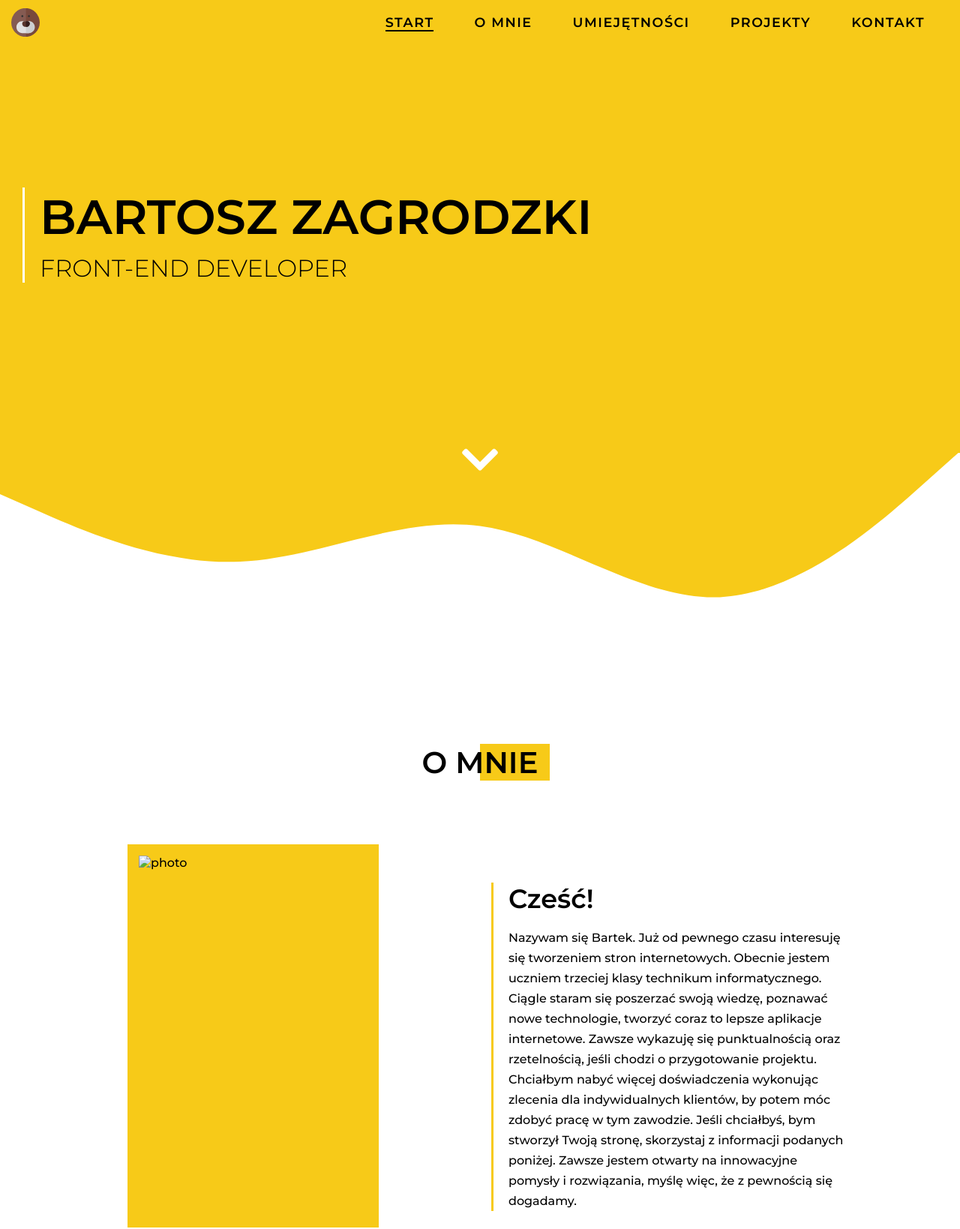
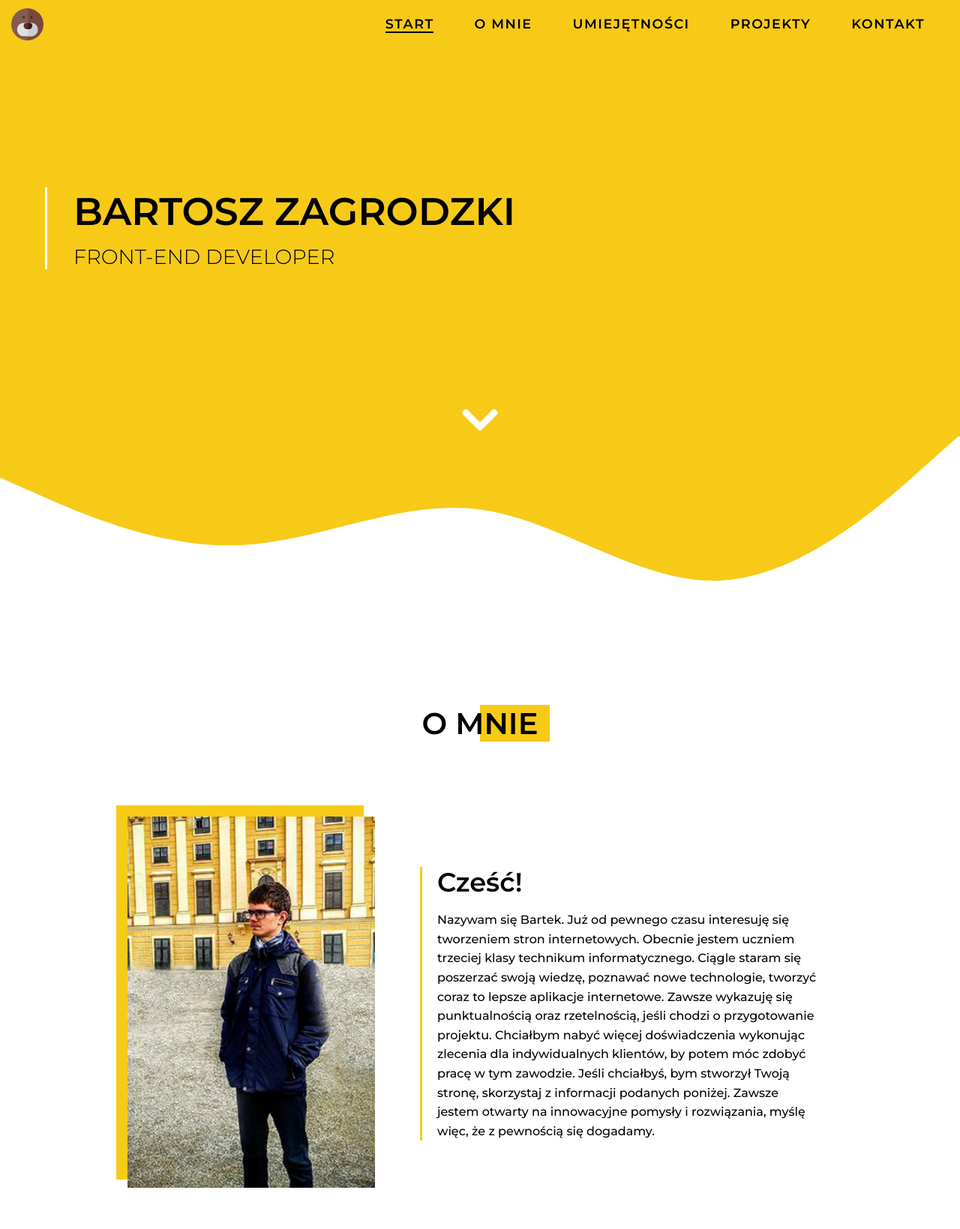
Before and after one commit to Bartek532/portfolio, a plain HTML site: page index.html in a window 1280 px wide. Shown: the top 1639 px of the page at 75% size. Drawn offline with nearby package versions, Linux system fonts and the light colour scheme; files whose address does not match are found by name; a web font is replaced by a local one.

Commit message:
fix about section

```diff
--- a/index.html
+++ b/index.html
@@ -64,8 +64,9 @@
       </div>
 
       <div class="home__icon">
-        <a href="#about" class="home__icon__item"
-          ><i class="fas fa-chevron-down"></i
+        <a href="#about" class="home__icon__item">
+          <span class="sr-only">link to about section</span>
+          <i class="fas fa-chevron-down"></i
         ></a>
       </div>
     </section>
@@ -84,7 +85,7 @@
       </div>
       <div class="info">
         <div class="info__image" data-aos="fade-down">
-          <img src="./Gallery/front-image.jpg" alt="photo" />
+          <img src="./images/front-image.jpg" alt="my photo" />
         </div>
         <div class="info__description" data-aos="fade-up">
           <h3 class="info__description__title">Cześć!</h3>
@@ -109,6 +110,7 @@
       <div class="header">
         <h2 class="header__title">umiejętności</h2>
       </div>
+      <!--
       <div class="info">
         <ul class="info__grid" data-aos="fade-right">
           <li class="info__grid__field">
@@ -180,6 +182,7 @@
           </div>
         </div>
       </div>
+      -->
     </section>
 
     <section class="work" id="projects">
--- a/styles/about.scss
+++ b/styles/about.scss
@@ -1,7 +1,8 @@
 .about {
-	padding: 50px 30px 80px 30px;
-	@include flex(center, center);
+  padding: 20px 30px 80px 30px;
+  @include flex;
   flex-flow: column wrap;
+  width: 100%;
 
   .header {
     margin: 50px auto 50px auto;
@@ -19,16 +20,18 @@
   }
 
   .info {
-		@include flex(center, center);
-		flex-flow: column wrap;
+    @include flex;
+    flex-wrap: wrap;
     padding: 40px auto;
+    width: 100%;
 
     &__image {
-			width: 250px;
-			height: 381px;
-			margin: 10px auto;
+      aspect-ratio: 6/9;
+      width: 80%;
+      max-width: 330px;
+      object-fit: contain;
       position: relative;
-			z-index: 3;
+      margin: 20px 0;
 
       img {
         width: 100%;
@@ -43,12 +46,13 @@
     &__description {
       margin-top: 50px;
       padding: 0 20px;
+      width: 100%;
+      max-width: 550px;
       border-left: 3px solid $main-color;
-			width: 350px;
-			line-height: 27px;
+      line-height: 1.6rem;
 
       &__title {
-				font-size: 2.2em;
+        font-size: 2.2rem;
         font-weight: bold;
         margin: 8px 0 25px 0;
       }
@@ -56,47 +60,23 @@
   }
 }
 
-@media all and (max-width: 500px) {
-	.info__description {
-		width: 100%;
-	}
+@media all and (min-width: 1000px) {
+  .about .info {
+    padding: 30px 10px;
+    &__image {
+      margin-right: 60px;
     }
 
-@media all and (min-width: 824px) {
-	.about {
-		margin-top: 0px;
-
-		.info {
-			flex-flow: row nowrap;
-			padding: 40px 60px;
-
     &__description {
-				font-size: 1em;
-				margin: 0 40px;
-			}
+      margin: 0;
     }
   }
 }
 
-@media all and (min-width: 1000px) {
+@media all and (min-width: 1400px) {
   .about .info {
-		&__description {
-			width: 45%;
-		}
-
     &__image {
-			width: 335px;
-			height: 511px;
+      margin-right: 120px;
     }
   }
 }
-
-@media all and (min-width: 1365px) {
-	.about {
-		margin-top: -70px;
-	}
-
-	.about .info .info__description {
-		font-size: 1.2em;
-	}
-}
--- a/styles/header.scss
+++ b/styles/header.scss
@@ -16,13 +16,13 @@
 
     &__title {
       width: 70%;
-      margin-top: 10px;
+      margin-top: 13px;
       font-weight: 300;
     }
   }
 
   &__icon {
-    font-size: 2.5em;
+    font-size: 2.5rem;
     position: absolute;
     bottom: 20px;
     left: 0;
@@ -32,28 +32,44 @@
     animation: icon 1.5s ease-out infinite;
 
     &__item {
-      color: #fff;
+      color: $primary-white;
       cursor: pointer;
     }
   }
 }
 
-@media all and (min-width: 1000px) {
+@keyframes icon {
+  0% {
+    transform: translateY(0);
+  }
+
+  60% {
+    transform: translateY(-22px);
+  }
+
+  100% {
+    transform: translateY(0);
+  }
+}
+
+@media all and (min-width: 700px) {
   .home {
     &__text {
+      padding-left: 35px;
+      margin-left: 30px;
       &__name {
         width: 80%;
-        font-size: 4em;
+        font-size: 3.2rem;
       }
 
       &__title {
-        font-size: 2em;
+        font-size: 1.7rem;
       }
     }
 
     &__icon {
-      font-size: 3.5em;
-      margin-bottom: -75px;
+      font-size: 3.5rem;
+      bottom: -20px;
     }
   }
 }
@@ -62,14 +78,14 @@
   .home {
     &__text {
       padding-left: 50px;
-      margin-left: 20px;
+      margin-left: 40px;
 
       &__name {
-        font-size: 5em;
+        font-size: 4.7rem;
       }
 
       &__title {
-        font-size: 2.7em;
+        font-size: 2.7rem;
       }
     }
   }
--- a/styles/main.scss
+++ b/styles/main.scss
@@ -24,10 +24,6 @@ body {
   font-family: "Montserrat", sans-serif;
   box-sizing: border-box;
   -webkit-tap-highlight-color: rgba(0, 0, 0, 0);
-}
-
-*:focus {
-  outline: 0 none;
 }
 
 svg {
@@ -60,3 +56,67 @@ footer {
     }
   }
 }
+
+/*
+  Improved screen reader only CSS class
+  @author Gaël Poupard
+    @note Based on Yahoo!'s technique
+    @author Thierry Koblentz
+    @see https://developer.yahoo.com/blogs/ydn/clip-hidden-content-better-accessibility-53456.html
+  * 1.
+    @note `clip` is deprecated but works everywhere
+    @see https://developer.mozilla.org/en-US/docs/Web/CSS/clip
+  * 2.
+    @note `clip-path` is the future-proof version, but not very well supported yet
+    @see https://developer.mozilla.org/en-US/docs/Web/CSS/clip-path
+    @see http://caniuse.com/#search=clip-path
+    @author Yvain Liechti
+    @see https://twitter.com/ryuran78/status/778943389819604992
+  * 3.
+    @note preventing text to be condensed
+    author J. Renée Beach
+    @see https://medium.com/@jessebeach/beware-smushed-off-screen-accessible-text-5952a4c2cbfe
+    @note Drupal 8 goes with word-wrap: normal instead
+    @see https://www.drupal.org/node/2045151
+    @see http://cgit.drupalcode.org/drupal/commit/?id=5b847ea
+  * 4.
+    @note !important is important
+    @note Obviously you wanna hide something
+    @author Harry Roberts
+    @see https://csswizardry.com/2016/05/the-importance-of-important/
+*/
+
+.sr-only {
+  border: 0 !important;
+  clip: rect(1px, 1px, 1px, 1px) !important; /* 1 */
+  -webkit-clip-path: inset(50%) !important;
+  clip-path: inset(50%) !important; /* 2 */
+  height: 1px !important;
+  margin: -1px !important;
+  overflow: hidden !important;
+  padding: 0 !important;
+  position: absolute !important;
+  width: 1px !important;
+  white-space: nowrap !important; /* 3 */
+}
+
+/*
+  Use in conjunction with .sr-only to only display content when it's focused.
+  @note Useful for skip links
+  @see http://www.w3.org/TR/2013/NOTE-WCAG20-TECHS-20130905/G1
+  @note Based on a HTML5 Boilerplate technique, included in Bootstrap
+  @note Fixed a bug with position: static on iOS 10.0.2 + VoiceOver
+    @author Sylvain Pigeard
+    @see https://github.com/twbs/bootstrap/issues/20732
+*/
+.sr-only-focusable:focus,
+.sr-only-focusable:active {
+  clip: auto !important;
+  -webkit-clip-path: none !important;
+  clip-path: none !important;
+  height: auto !important;
+  margin: auto !important;
+  overflow: visible !important;
+  width: auto !important;
+  white-space: normal !important;
+}
--- a/styles/menu.scss
+++ b/styles/menu.scss
@@ -5,12 +5,12 @@
   top: 0;
   z-index: 100;
   @include flex(space-between, center);
-  padding: 5px 0px 5px 15px;
+  padding: 7px 0px 7px 15px;
   background-color: $main-color;
 
   &__logo {
-    width: 40px;
-    height: 40px;
+    width: 45px;
+    height: 45px;
 
     &__image {
       width: 100%;
--- a/styles/variables.scss
+++ b/styles/variables.scss
@@ -25,22 +25,6 @@ $primary-white: #fff;
   z-index: $index;
 }
 
-//animations
-
-@keyframes icon {
-  0% {
-    transform: translateY(0);
-  }
-
-  60% {
-    transform: translateY(-22px);
-  }
-
-  100% {
-    transform: translateY(0);
-  }
-}
-
 @keyframes social {
   0% {
     top: 123%;
```
Also changed, not shown: styles/main.css, 1 other file. Lines whose indentation alone changed are shown as unchanged.
